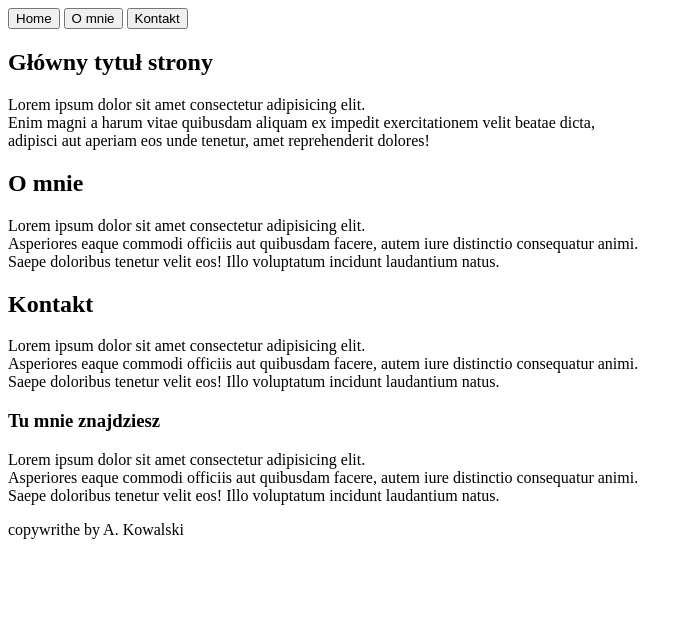
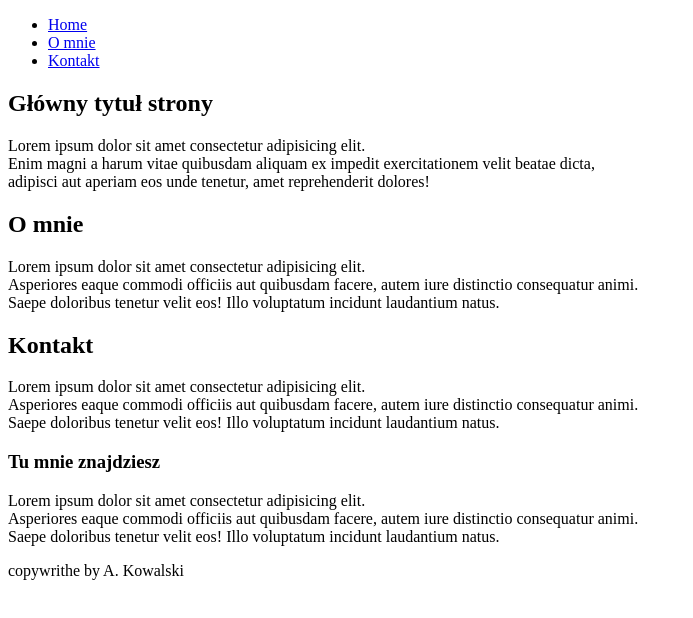
Before and after one commit to lecznar/2-struktura-strony-html, a plain HTML site: page index.html in a window 1280 px wide. Shown: the whole page, without its empty margins (0-693 px from the left). Drawn offline with Linux system fonts and the light colour scheme.

Commit message:
poprawka

```diff
--- a/index.html
+++ b/index.html
@@ -13,11 +13,13 @@
 
 
     <nav class="main-navigation">
+        <ul>
+            <li><a href="#">Home</a></li>
+            <li><a href="#">O mnie</a></li>
+            <li><a href="#">Kontakt</a></li>
+        </ul>
+    </nav>
 
-        <input type="button" value="Home">
-        <input type="button" value="O mnie">
-        <input type="button" value="Kontakt">
-    </nav>
 
     <section id="home">
 
```
